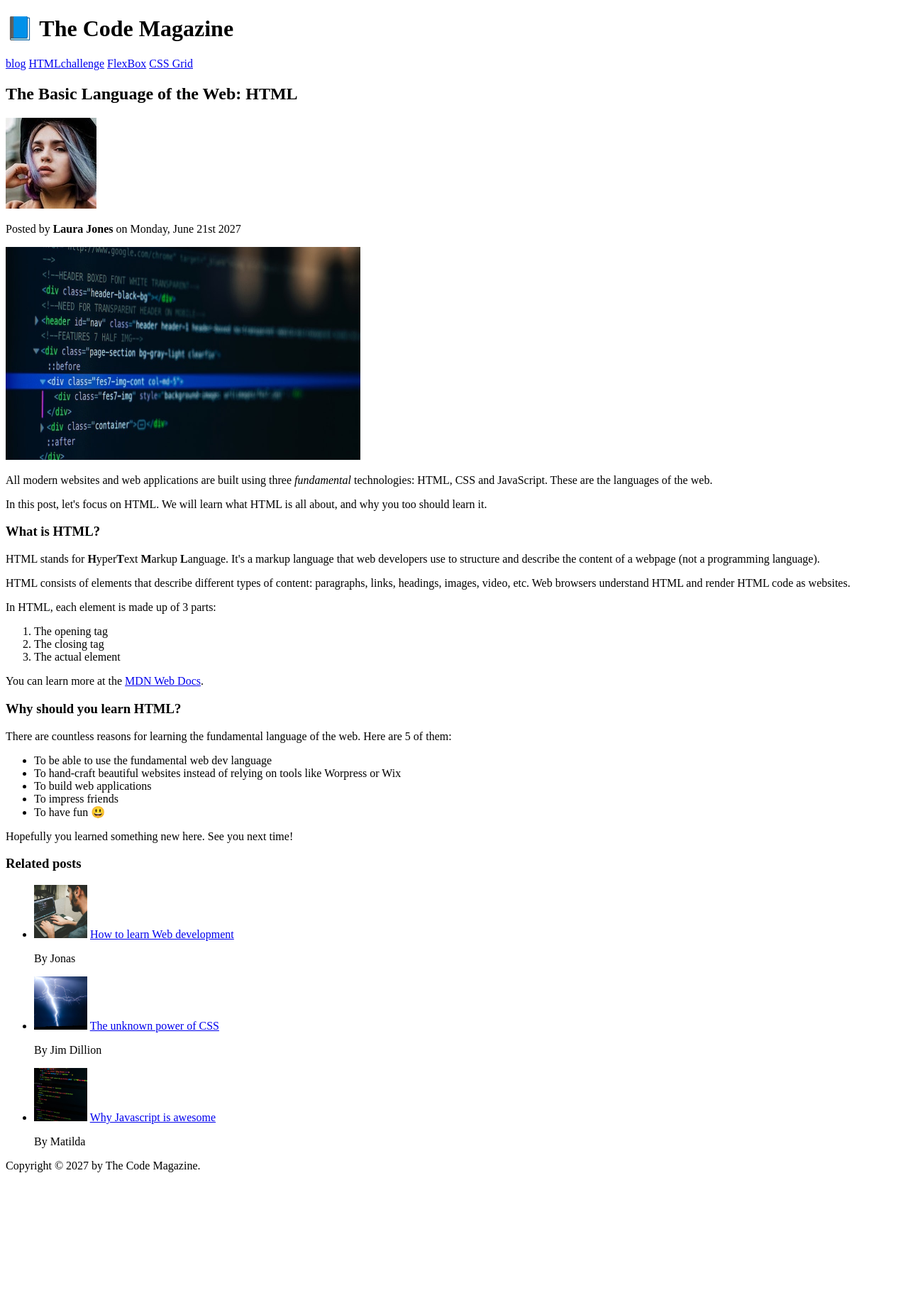
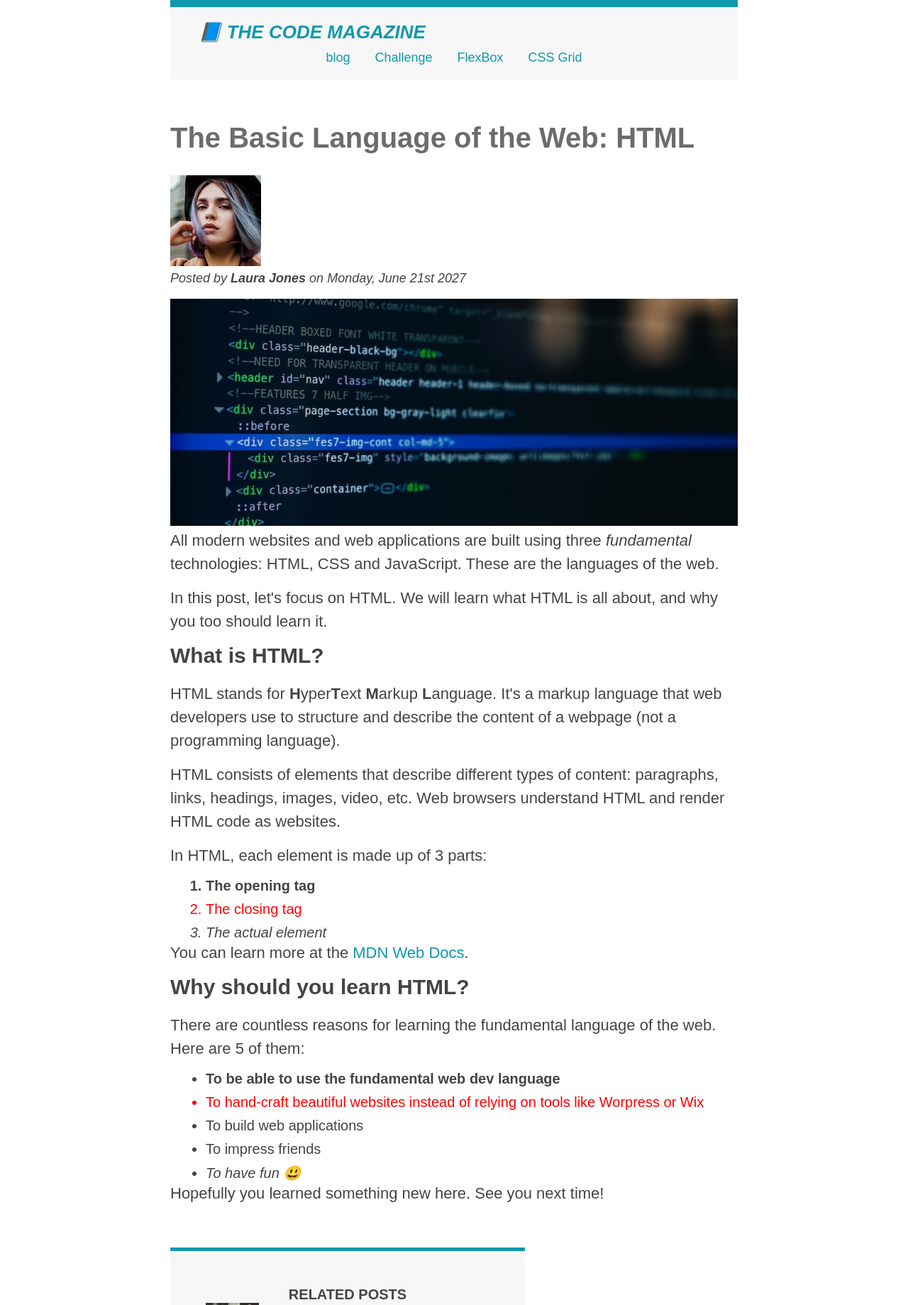
Before and after one commit to Shenoda7/HTMLTask, a website: page index.html in a window 1280 px wide. Shown: the top 1839 px of the page at 71% size. Before the commit the page ends 1660 px from the top, so only its background shows below. Drawn offline with Linux system fonts and the light colour scheme.

Commit message:
final layout

```diff
--- a/index.html
+++ b/index.html
@@ -7,21 +7,26 @@
       content="width=device-width, user-scalable=no, initial-scale=1.0, maximum-scale=1.0, minimum-scale=1.0"
     />
     <meta http-equiv="X-UA-Compatible" content="ie=edge" />
+
     <title>The Basic Language of the Web: HTML</title>
+    <link rel="stylesheet" href="style.css" />
   </head>
+
   <body>
-    <header>
+    <div class="wrapper">
+      <header class="main-header">
         <h1>📘 The Code Magazine</h1>
         <nav>
+          <!--        <strong>This is the navigation</strong>-->
           <a href="./pages/blog.html">blog</a>
-        <a href="challenge.html">HTMLchallenge</a>
+          <a href="pages/challenge/challenge.html">Challenge</a>
           <a href="#">FlexBox</a>
           <a href="#">CSS Grid</a>
         </nav>
       </header>
 
       <article>
-      <header>
+        <header class="post-header">
           <h2>The Basic Language of the Web: HTML</h2>
           <img
             src="assets/images/laura-jones.jpg"
@@ -29,12 +34,15 @@
             height="128"
             width="128"
           />
-        <p>Posted by <strong>Laura Jones</strong> on Monday, June 21st 2027</p>
+          <p id="author">
+            Posted by <strong>Laura Jones</strong> on Monday, June 21st 2027
+          </p>
           <img
             src="assets/images/post-img.jpg"
             alt="HTML Code on screen"
             width="500"
             height="300"
+            class="post-img"
           />
         </header>
 
@@ -45,8 +53,8 @@
           web.
         </p>
         <p>
-        In this post, let's focus on HTML. We will learn what HTML is all about,
-        and why you too should learn it.
+          In this post, let's focus on HTML. We will learn what HTML is all
+          about, and why you too should learn it.
         </p>
         <h3>What is HTML?</h3>
         <p>
@@ -57,16 +65,16 @@
         </p>
         <p>
           HTML consists of elements that describe different types of content:
-        paragraphs, links, headings, images, video, etc. Web browsers understand
-        HTML and render HTML code as websites.
+          paragraphs, links, headings, images, video, etc. Web browsers
+          understand HTML and render HTML code as websites.
         </p>
-
         <p>In HTML, each element is made up of 3 parts:</p>
         <ol>
-        <li>The opening tag</li>
+          <li class="first-li">The opening tag</li>
           <li>The closing tag</li>
           <li>The actual element</li>
         </ol>
+
         <p>
           You can learn more at the
           <a
@@ -77,11 +85,13 @@
         </p>
         <h3>Why should you learn HTML?</h3>
         <p>
-        There are countless reasons for learning the fundamental language of the
-        web. Here are 5 of them:
+          There are countless reasons for learning the fundamental language of
+          the web. Here are 5 of them:
         </p>
         <ul>
-        <li>To be able to use the fundamental web dev language</li>
+          <li class="first-li">
+            To be able to use the fundamental web dev language
+          </li>
           <li>
             To hand-craft beautiful websites instead of relying on tools like
             Worpress or Wix
@@ -94,8 +104,8 @@
       </article>
 
       <aside>
-      <h3>Related posts</h3>
-      <ul>
+        <h4>Related posts</h4>
+        <ul class="related">
           <li>
             <img
               src="assets/images/related-1.jpg"
@@ -104,7 +114,7 @@
               width="75"
             />
             <a href="#">How to learn Web development</a>
-          <p>By Jonas</p>
+            <p class="related-author">By Jonas</p>
           </li>
           <li>
             <img
@@ -114,7 +124,7 @@
               width="75"
             />
             <a href="#">The unknown power of CSS</a>
-          <p>By Jim Dillion</p>
+            <p class="related-author">By Jim Dillion</p>
           </li>
           <li>
             <img
@@ -124,10 +134,15 @@
               width="75"
             />
             <a href="#">Why Javascript is awesome</a>
-          <p>By Matilda</p>
+            <p class="related-author">By Matilda</p>
           </li>
         </ul>
       </aside>
-    <footer>Copyright &copy; 2027 by The Code Magazine.</footer>
+      <footer>
+        <!-- we're not allowed to repeat id names, id must be assigned only once -->
+        <p id="copyright">Copyright &copy; 2027 by The Code Magazine.</p>
+      </footer>
+    </div>
+    <button>♥️Like</button>
   </body>
 </html>
--- /dev/null
+++ b/pages/challenge/challenge.css
@@ -0,0 +1,123 @@
+* {
+  margin: 0;
+  padding: 0;
+}
+body {
+  font-family: sans-serif;
+  line-height: 1.6;
+}
+.wrapper {
+  width: 825px;
+  border: 4px solid black;
+  margin: 50px auto;
+  position: relative;
+}
+
+header h1,
+article p:nth-of-type(2),
+aside h2,
+button {
+  text-transform: uppercase;
+}
+
+header h1 {
+  padding: 15px 0;
+  text-align: center;
+  background-color: #eee;
+}
+.price {
+  font-size: larger;
+}
+.shipping {
+  color: #777;
+  font-weight: bold;
+  margin-bottom: 20px;
+}
+
+.third-paragraph {
+  margin-bottom: 10px;
+}
+article a:hover {
+  text-decoration: none;
+}
+
+aside h2 {
+  margin: 20px 0;
+}
+
+aside li {
+  list-style: square;
+  margin-bottom: 10px;
+  margin-left: 15px;
+}
+button {
+  width: 100%;
+  padding: 15px;
+  border: none;
+  color: white;
+  background-color: black;
+  font-size: 28px;
+}
+
+button:hover {
+  cursor: pointer;
+  text-decoration: none;
+  color: black;
+  background-color: white;
+  border-top: 4px solid black;
+}
+
+article a {
+  font-size: larger;
+  color: black;
+}
+
+.sale {
+  letter-spacing: 5px;
+  padding: 7px 15px;
+  color: #fff;
+  background-color: red;
+  position: absolute;
+  top: -15px;
+  left: -30px;
+}
+
+.colors {
+  margin-top: 22px;
+}
+
+.black {
+  background-color: black;
+}
+
+.blue {
+  background-color: blue;
+}
+
+.red {
+  background-color: red;
+}
+
+.yellow {
+  background-color: yellow;
+}
+
+.green {
+  background-color: yellowgreen;
+}
+
+.brown {
+  background-color: sandybrown;
+}
+
+.black,
+.blue,
+.yellow,
+.brown,
+.green,
+.red {
+  display: inline-block;
+  margin-left: 10px;
+  width: 40px;
+  height: 40px;
+}
--- /dev/null
+++ b/style.css
@@ -0,0 +1,185 @@
+* {
+  padding: 0;
+  margin: 0;
+}
+.wrapper {
+  border-top: 10px solid #1098ad;
+
+  width: 800px;
+  margin: 0 auto;
+}
+body {
+  color: #444;
+  font-family: sans-serif;
+  position: relative;
+}
+article {
+  margin-bottom: 60px;
+}
+
+.main-header {
+  background-color: #f7f7f7;
+  padding: 20px 40px;
+  margin-bottom: 60px;
+}
+
+nav {
+  font-size: 18px;
+  text-align: center;
+}
+nav a:link {
+  margin-right: 30px;
+  margin-top: 10px;
+  display: inline-block;
+}
+
+nav a:link:last-child {
+  margin-right: 0;
+}
+
+nav .post-header {
+  margin-bottom: 40px;
+}
+
+aside {
+  background-color: #f7f7f7;
+  border-top: 5px solid #1098ad;
+  border-bottom: 5px solid #1098ad;
+  padding: 50px 0;
+  width: 500px;
+}
+
+h1,
+h2,
+h3,
+h4,
+p,
+li {
+  font-family: sans-serif;
+  color: #444;
+}
+
+h1 {
+  font-size: 26px;
+  text-transform: uppercase;
+  font-style: italic;
+  color: #1098ad;
+}
+
+h2 {
+  color: rgb(108, 108, 108);
+  font-size: 40px;
+  margin-bottom: 30px;
+}
+
+h3 {
+  font-size: 30px;
+  margin-bottom: 20px;
+}
+
+h4 {
+  font-size: 20px;
+  text-transform: uppercase;
+  text-align: center;
+}
+
+p {
+  font-size: 22px;
+  line-height: 1.5;
+  margin-bottom: 15px;
+}
+
+ul,
+ol {
+  margin-left: 50px;
+}
+
+/*footer p {*/
+/*  font-size: 14px;*/
+/*}*/
+
+/*article header p {*/
+/*  font-style: italic;*/
+/*}*/
+
+li {
+  font-size: 20px;
+  margin-bottom: 10px;
+}
+
+li:last-child {
+  margin-bottom: 0;
+}
+
+#author {
+  font-style: italic;
+  font-size: 18px;
+}
+
+#copyright {
+  font-size: 16px;
+}
+.related-author {
+  font-size: 18px;
+  font-weight: bold;
+}
+
+.related {
+  list-style: none;
+}
+
+/*.first-li {*/
+/*  font-weight: bold;*/
+/*}*/
+
+li:first-child {
+  font-weight: bold;
+}
+
+li:last-child {
+  font-style: italic;
+}
+
+li:nth-child(2) {
+  color: red;
+}
+
+/* This won't work, it's a misconception */
+article p:first-child {
+  background-color: aqua;
+}
+
+/* Styling Links */
+a:link {
+  color: #1098ad;
+  text-decoration: none;
+}
+a:visited {
+  color: #1098ad;
+}
+a:hover {
+  color: orangered;
+  font-weight: bold;
+  text-decoration: underline orangered;
+}
+
+a:active {
+  background-color: black;
+  font-style: italic;
+}
+
+.post-img {
+  width: 100%;
+  height: auto;
+}
+
+button {
+  font-size: 22px;
+  padding: 20px;
+  cursor: pointer;
+  position: absolute;
+  /*top: 0;*/
+  /*left: 0;*/
+  bottom: 50px;
+  right: 50px;
+}
```
Also changed, not shown: challenge.html (deleted, +0 -49 lines), pages/challenge/challenge.html (added, +59 -0 lines). Lines whose indentation alone changed are shown as unchanged.
